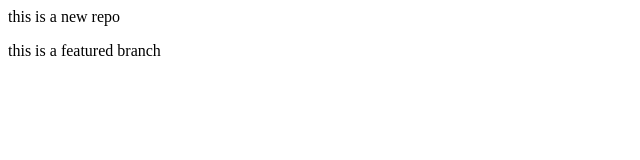
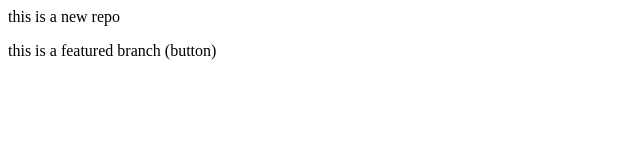
Before and after one commit to harshita250206/localrepo, a plain HTML site: page index.html in a window 1280 px wide. Shown: the full height of the page, 0-640 px from the left. Drawn offline with Linux system fonts and the light colour scheme.

Commit message:
ADD button

```diff
--- a/index.html
+++ b/index.html
@@ -1,2 +1,2 @@
 <p>this is a new repo</p>
-<p>this is a featured branch</p>
+<p>this is a featured branch (button)</p>
```
